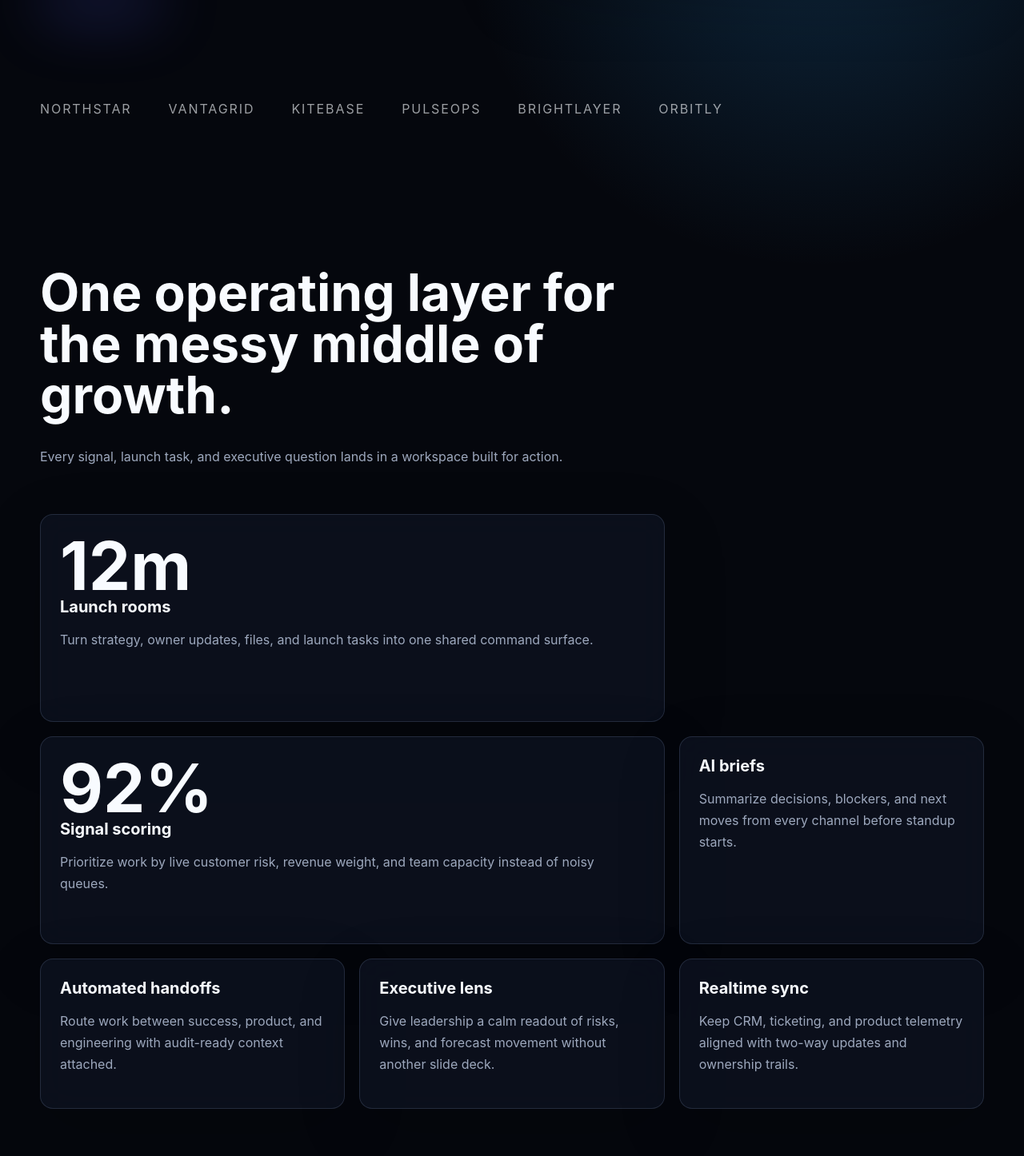
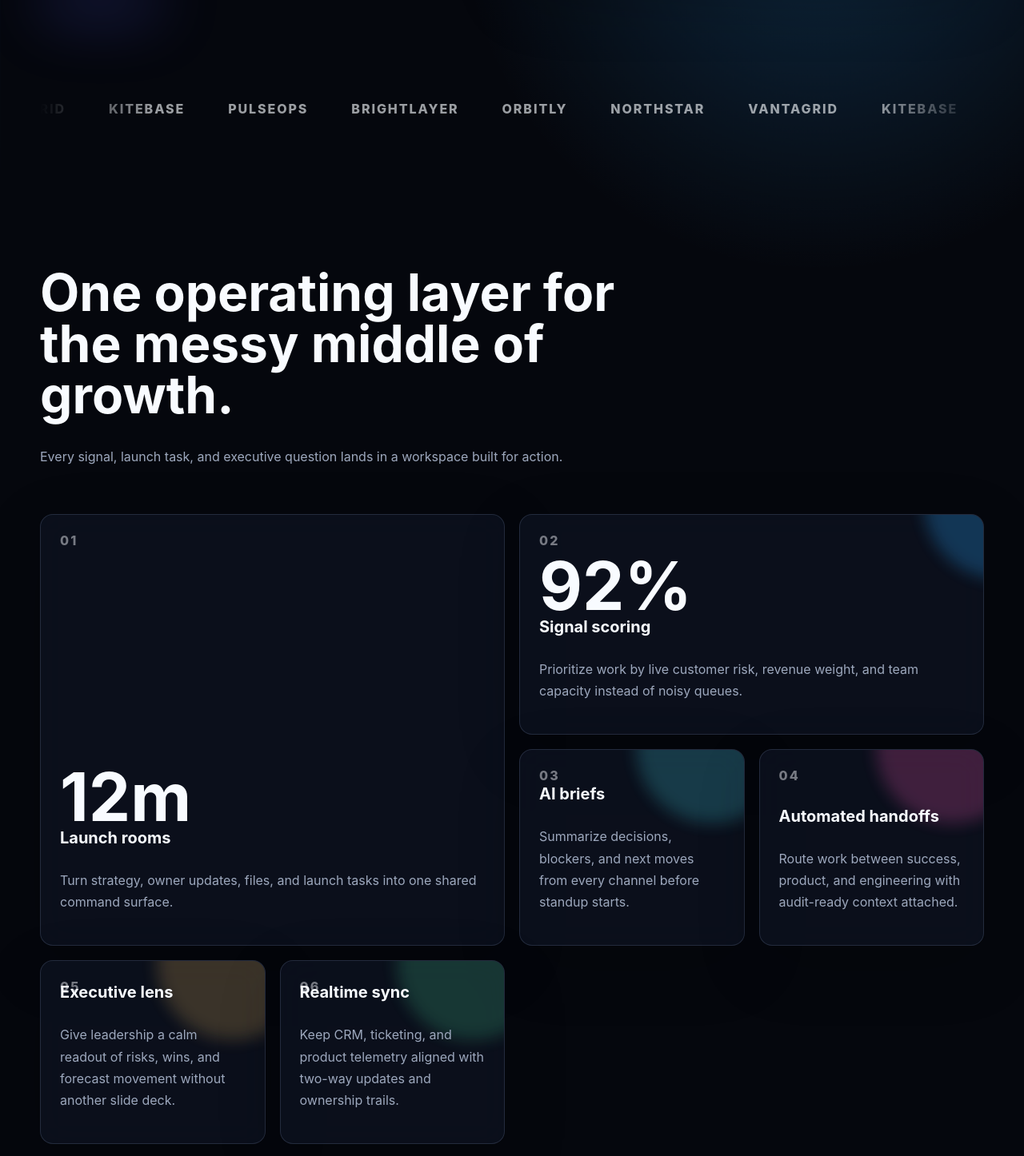
Before and after one commit to ShreeBohara/50-Days-of-Creative-Frontend, a React (Vite) app in the folder day-31-saas-landing/: page / in a window 1280 px wide. Shown: the part 824-2270 px from the top of the page at 80% size. Built offline with nearby package versions, Linux system fonts and the light colour scheme.

Commit message:
day-31: logos-features — marquee and animated bento grid

```diff
--- a/day-31-saas-landing/src/App.css
+++ b/day-31-saas-landing/src/App.css
@@ -281,14 +281,31 @@
 }
 
 .logos-strip {
-  display: flex;
-  gap: 46px;
+  position: relative;
+  overflow: hidden;
   width: min(1180px, calc(100% - 40px));
   margin: 0 auto;
   padding: 24px 0 84px;
   color: rgba(248, 251, 255, 0.62);
   text-transform: uppercase;
   letter-spacing: 0.12em;
+  mask-image: linear-gradient(90deg, transparent, black 12%, black 88%, transparent);
+}
+
+.logo-track {
+  display: flex;
+  width: max-content;
+  gap: 54px;
+  animation: logo-marquee 26s linear infinite;
+}
+
+.logos-strip:hover .logo-track {
+  animation-play-state: paused;
+}
+
+.logo-track span {
+  flex: 0 0 auto;
+  font-weight: 800;
 }
 
 .section-heading {
@@ -304,7 +321,12 @@
   line-height: 1;
 }
 
-.feature-grid,
+.feature-grid {
+  display: grid;
+  grid-template-columns: repeat(4, minmax(0, 1fr));
+  gap: 18px;
+}
+
 .pricing-grid {
   display: grid;
   grid-template-columns: repeat(3, minmax(0, 1fr));
@@ -321,10 +343,81 @@
   padding: 24px;
 }
 
+.feature-card {
+  position: relative;
+  display: flex;
+  min-height: 230px;
+  flex-direction: column;
+  justify-content: flex-end;
+  overflow: hidden;
+}
+
+.feature-card::before {
+  content: '';
+  position: absolute;
+  inset: -40% -20% auto auto;
+  width: 190px;
+  height: 190px;
+  border-radius: 999px;
+  background: var(--feature-glow, rgba(143, 92, 255, 0.22));
+  filter: blur(10px);
+  opacity: 0.85;
+}
+
+.feature-card > * {
+  position: relative;
+  z-index: 1;
+}
+
+.feature-index {
+  position: absolute;
+  top: 22px;
+  left: 24px;
+  color: rgba(248, 251, 255, 0.46);
+  font-weight: 800;
+  letter-spacing: 0.14em;
+}
+
 .feature-card:nth-child(1),
 .feature-card:nth-child(2) {
   grid-column: span 2;
   min-height: 260px;
+}
+
+.feature-card:nth-child(1) {
+  grid-row: span 2;
+  min-height: 540px;
+}
+
+.feature-card:nth-child(3),
+.feature-card:nth-child(4),
+.feature-card:nth-child(5),
+.feature-card:nth-child(6) {
+  grid-column: span 1;
+}
+
+.feature-violet {
+  --feature-glow: rgba(143, 92, 255, 0.34);
+}
+
+.feature-blue {
+  --feature-glow: rgba(49, 168, 255, 0.3);
+}
+
+.feature-cyan {
+  --feature-glow: rgba(78, 231, 245, 0.24);
+}
+
+.feature-pink {
+  --feature-glow: rgba(255, 93, 184, 0.26);
+}
+
+.feature-amber {
+  --feature-glow: rgba(255, 199, 100, 0.23);
+}
+
+.feature-green {
+  --feature-glow: rgba(85, 230, 165, 0.22);
 }
 
 .feature-card strong,
@@ -393,3 +486,13 @@
 .footer-columns a {
   color: var(--muted);
 }
+
+@keyframes logo-marquee {
+  from {
+    transform: translateX(0);
+  }
+
+  to {
+    transform: translateX(calc(-50% - 27px));
+  }
+}
--- a/day-31-saas-landing/src/App.jsx
+++ b/day-31-saas-landing/src/App.jsx
@@ -53,6 +53,38 @@ function App() {
         ease: 'sine.inOut',
       })
     }, heroRef)
+
+    return () => ctx.revert()
+  }, [])
+
+  useEffect(() => {
+    const reduceMotion = window.matchMedia('(prefers-reduced-motion: reduce)').matches
+    if (reduceMotion) {
+      return undefined
+    }
+
+    const ctx = gsap.context(() => {
+      gsap.utils.toArray('.feature-card').forEach((card, index) => {
+        const directions = [
+          { x: -72, y: 26 },
+          { x: 72, y: 18 },
+          { x: 0, y: 64 },
+          { x: -52, y: 0 },
+          { x: 52, y: 0 },
+          { x: 0, y: 58 },
+        ]
+        gsap.from(card, {
+          ...directions[index % directions.length],
+          opacity: 0,
+          duration: 0.85,
+          ease: 'power3.out',
+          scrollTrigger: {
+            trigger: card,
+            start: 'top 82%',
+          },
+        })
+      })
+    })
 
     return () => ctx.revert()
   }, [])
@@ -187,9 +219,11 @@ function App() {
       </section>
 
       <section className="logos-strip" aria-label="Trusted by SaaS teams">
-        {logos.map((logo) => (
-          <span key={logo}>{logo}</span>
-        ))}
+        <div className="logo-track">
+          {[...logos, ...logos].map((logo, index) => (
+            <span key={`${logo}-${index}`}>{logo}</span>
+          ))}
+        </div>
       </section>
 
       <section className="section-frame" id="features">
@@ -198,8 +232,9 @@ function App() {
           <p>Every signal, launch task, and executive question lands in a workspace built for action.</p>
         </div>
         <div className="feature-grid">
-          {features.map((feature) => (
+          {features.map((feature, index) => (
             <article className={`feature-card feature-${feature.tone}`} key={feature.title}>
+              <span className="feature-index">{String(index + 1).padStart(2, '0')}</span>
               {feature.metric && <strong>{feature.metric}</strong>}
               <h3>{feature.title}</h3>
               <p>{feature.copy}</p>
```
